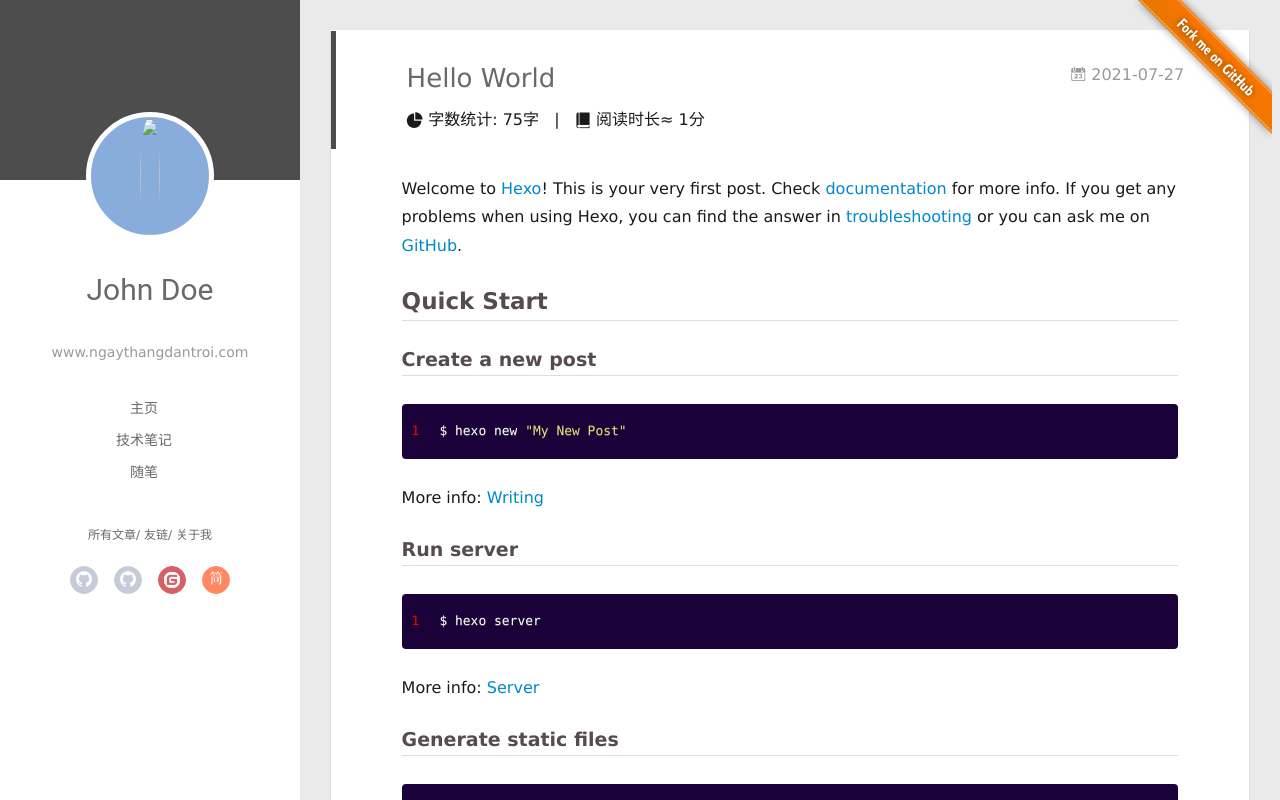
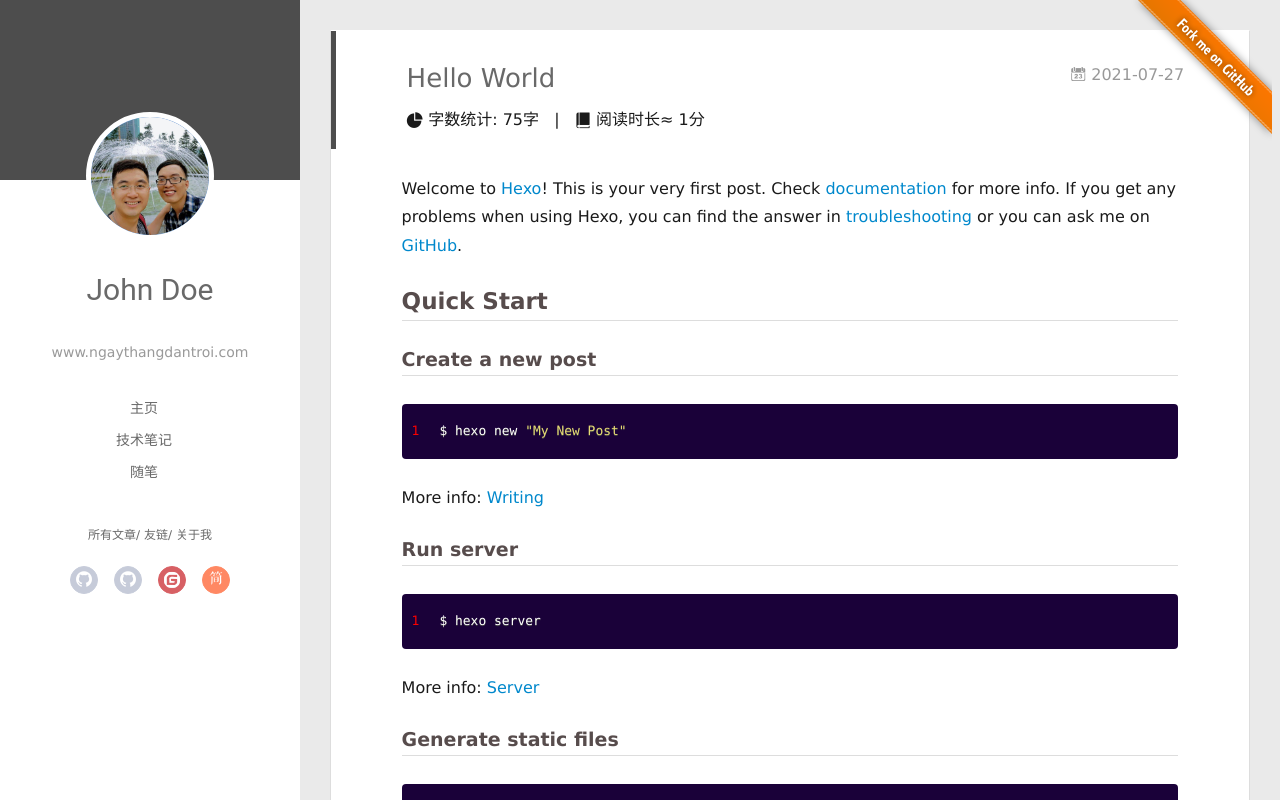
Before and after one commit to visaolangle00/visaolangle00.github.io, a plain HTML site: page 2021/07/27/hello-world/index.html in a window 1280 px wide. Drawn offline with Linux system fonts and the light colour scheme; some packages are replaced by stand-ins of ours; no server answers; a script that the page names is missing.

Commit message:
Site updated: 2021-07-27 16:54:26

```diff
--- a/2021/07/27/hello-world/index.html
+++ b/2021/07/27/hello-world/index.html
@@ -63,7 +63,7 @@
 <div class="intrude-less">
 	<header id="header" class="inner">
 		<a href="/" class="profilepic">
-			<img src="/img/head.jpg" class="js-avatar">
+			<img src="/img/hiep.jpg" class="js-avatar">
 		</a>
 		<hgroup>
 			<h1 class="header-author"><a href="/">John Doe</a></h1>
@@ -146,7 +146,7 @@
 		<header id="header" class="inner">
 			<div class="profilepic">
 				<a href="/">
-					<img src="/img/head.jpg" class="js-avatar">
+					<img src="/img/hiep.jpg" class="js-avatar">
 				</a>
 			</div>
 			<hgroup>
```
Also changed, not shown: archives/2021/07/index.html (+2 -2 lines), archives/2021/index.html (+2 -2 lines), archives/index.html (+2 -2 lines), index.html (+2 -2 lines), img/hiep.jpg (added).
